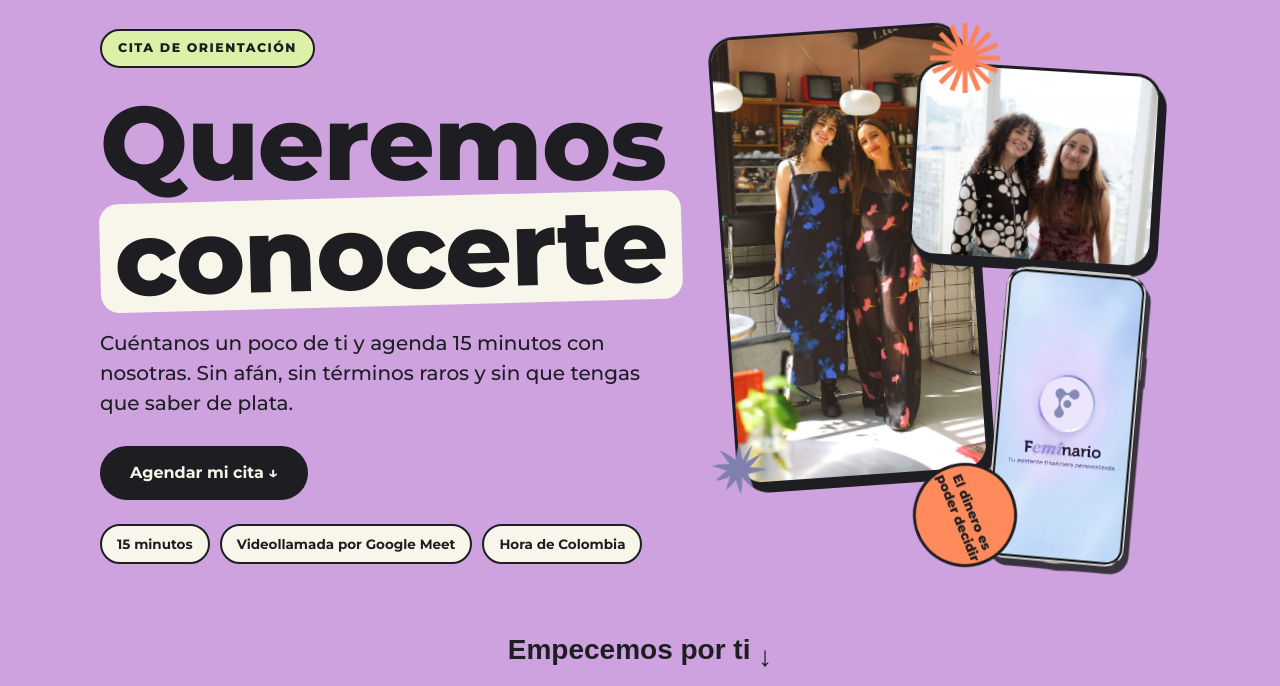
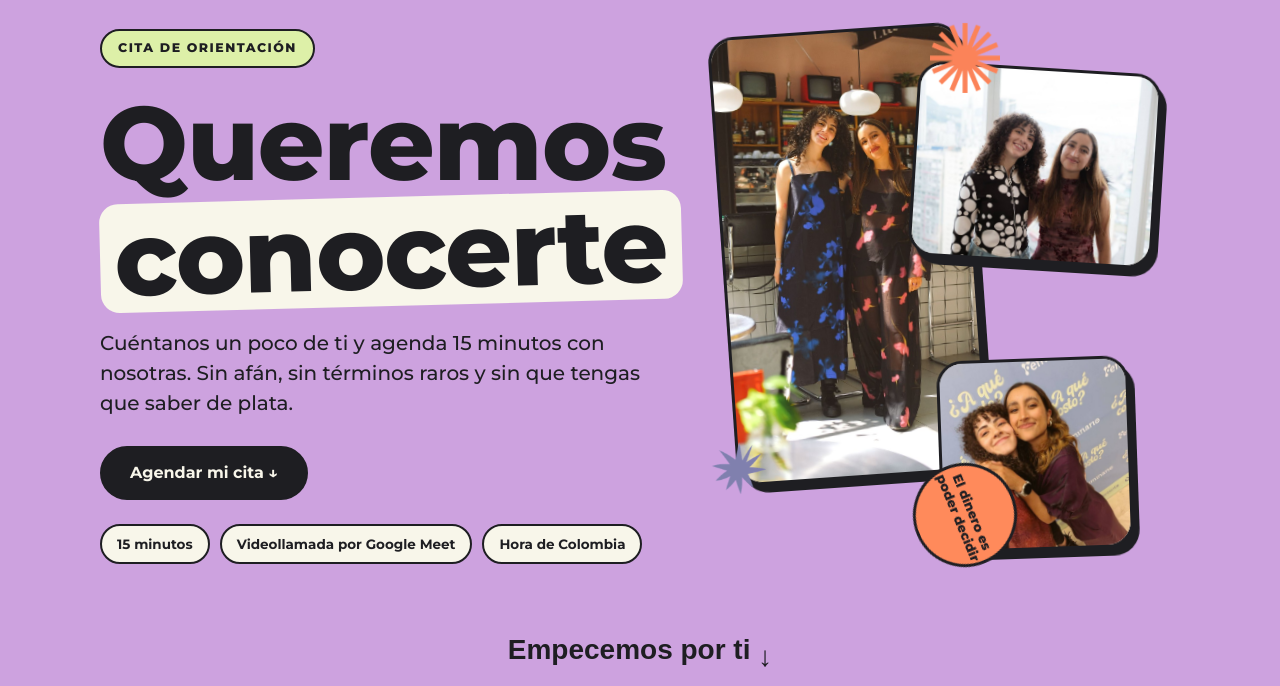
Before and after one commit to Feminario/queremos-conocerte, a plain HTML site: page agenda/index.html in a window 1280 px wide. Shown: the part 79-765 px from the top of the page. Drawn offline with nearby package versions, Linux system fonts and the light colour scheme; a web font is replaced by a local one.

Commit message:
Agenda: portada sin la app (vuelve la foto del abrazo); la app solo va en 'Así se vive Feminario'
Co-Authored-By: Claude Sonnet 5.5 <noreply@anthropic.com>

```diff
--- a/agenda/index.html
+++ b/agenda/index.html
@@ -50,7 +50,7 @@ img{max-width:100%;display:block}
 .foto img{width:100%;height:100%;object-fit:cover}
 .f1{width:58%;aspect-ratio:9/16;left:0;top:0;transform:rotate(-4deg)}
 .f2{width:56%;aspect-ratio:5/4;right:0;top:4%;transform:rotate(3.5deg)}
-.fapp{position:absolute;width:38%;right:2%;bottom:-3%;transform:rotate(5deg);z-index:2;filter:drop-shadow(5px 7px 0 rgba(30,30,34,.85))}
+.f3{width:44%;aspect-ratio:1/1;right:6%;bottom:0;transform:rotate(-2deg)}
 .sello{position:absolute;left:44%;bottom:-2%;width:104px;height:104px;border-radius:50%;background:var(--naranja);border:3px solid var(--tinta);display:grid;place-items:center;text-align:center;font:800 13px/1.15 'Montserrat',sans-serif;transform:rotate(12deg);z-index:3}
 .estrella{position:absolute;width:70px;z-index:3}
 
@@ -164,7 +164,6 @@ footer img{height:30px;margin:0 auto 12px;filter:brightness(0) invert(1)}
   .mosaico .m1{grid-column:1/13;grid-row:1/6}.mosaico .m2{grid-column:1/7;grid-row:6/10}.mosaico .m3{grid-column:7/13;grid-row:6/10}
   .cuatro{grid-template-columns:1fr 1fr}
   .vive{min-height:170px}
-  .fapp{width:34%}
   section{padding-block:52px}
   .sello{width:84px;height:84px;font-size:11px}
 }
@@ -189,7 +188,7 @@ footer img{height:30px;margin:0 auto 12px;filter:brightness(0) invert(1)}
     <div class="collage" aria-hidden="true">
       <figure class="foto f1"><img src="assets/fotos/cafe.jpg" alt="" loading="eager"></figure>
       <figure class="foto f2"><img src="assets/fotos/ventana-pose.jpg" alt=""></figure>
-      <img class="fapp" src="assets/fotos/app.png" alt="">
+      <figure class="foto f3"><img src="assets/fotos/abrazo.jpg" alt=""></figure>
       <div class="sello">El dinero es poder decidir</div>
       <img class="estrella" style="top:-14px;right:36%" src="assets/forma-sol.png" alt="">
       <img class="estrella" style="bottom:12%;left:-10px;width:54px" src="assets/forma-estrella-morada.png" alt="">
@@ -515,7 +514,7 @@ function animarPagina(){
   G.from(".sello,.estrella",{opacity:0,scale:0,duration:.7,stagger:.12,ease:"back.out(2.4)",delay:.8,clearProps:"opacity,scale"});
   G.to(".f1",{y:-14,delay:1.6,duration:3.2,yoyo:true,repeat:-1,ease:"sine.inOut"});
   G.to(".f2",{y:12,delay:1.6,duration:3.8,yoyo:true,repeat:-1,ease:"sine.inOut"});
-  G.to(".fapp",{y:-12,delay:1.6,duration:3.4,yoyo:true,repeat:-1,ease:"sine.inOut"});
+  G.to(".f3",{y:-10,delay:1.6,duration:3.4,yoyo:true,repeat:-1,ease:"sine.inOut"});
   G.to(".sello",{rotation:"+=360",delay:2,duration:28,repeat:-1,ease:"none"});
   if(window.ScrollTrigger){
     G.utils.toArray("[data-rev]").forEach(el=>G.from(el,{opacity:0,y:48,duration:.8,ease:"power3.out",clearProps:"transform",
```
